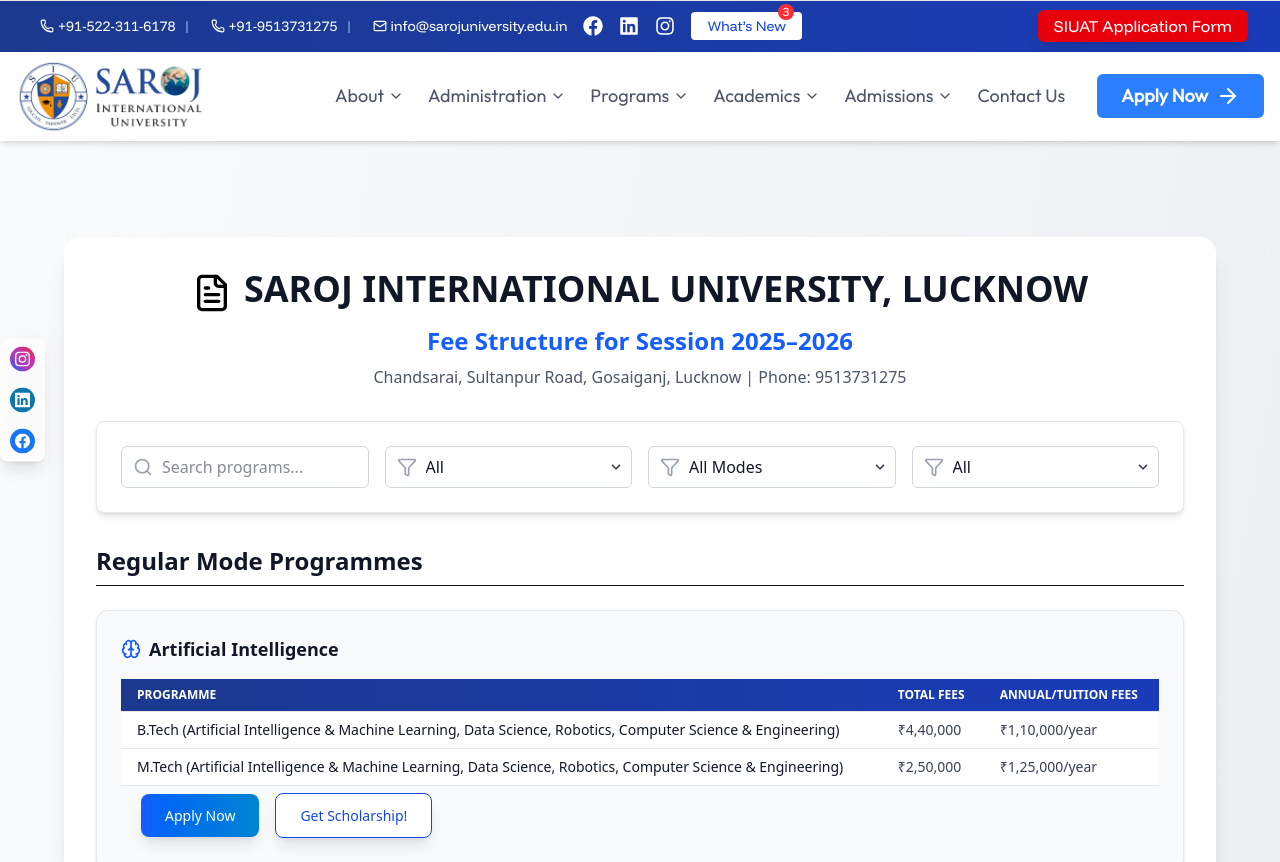
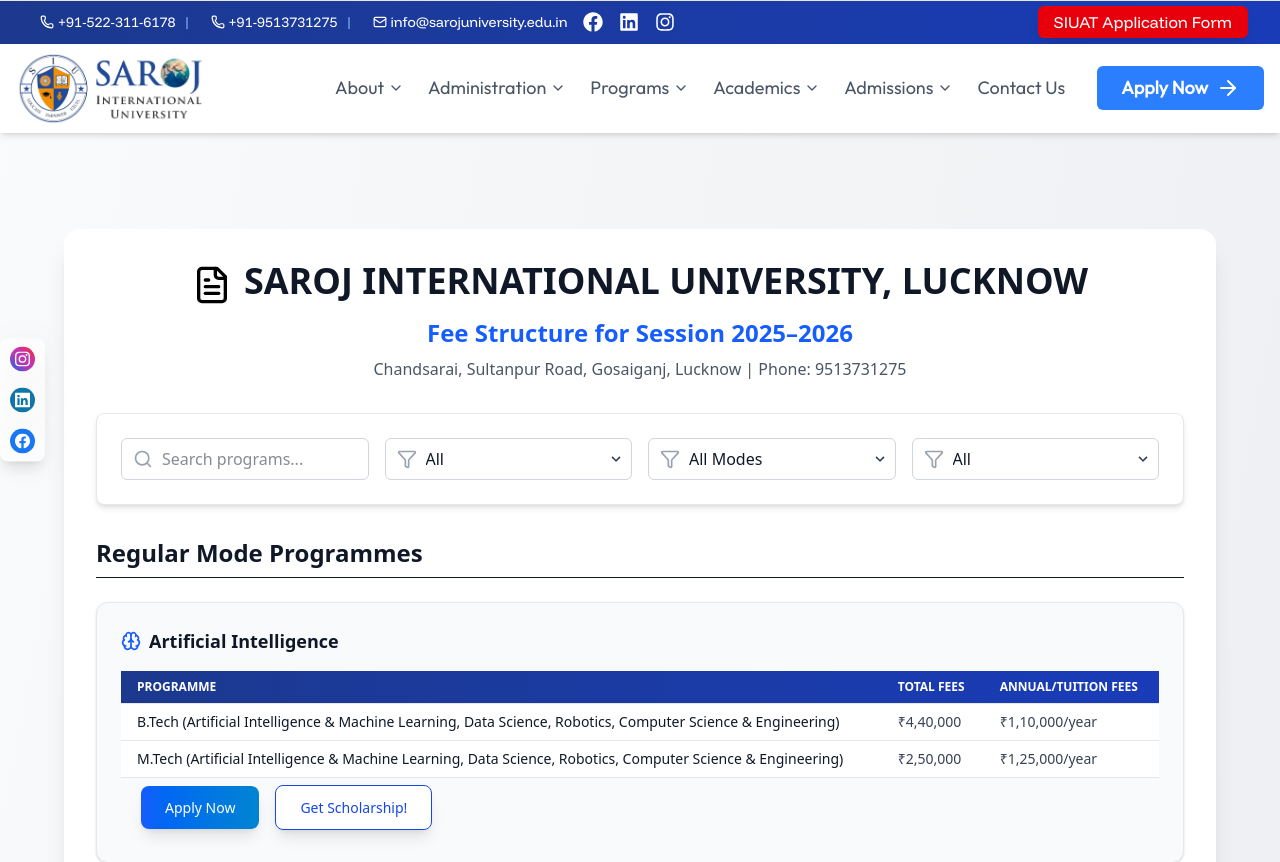
Before and after one commit to DevAyush01/saroj-university, a React (Vite) app: page /admissions/fee-structure in a window 1280 px wide. Shown: the top 862 px of the page. Built offline with nearby package versions, Linux system fonts and the light colour scheme.

Commit message:
BBA course duration changed.

```diff
--- a/package.json
+++ b/package.json
@@ -31,6 +31,7 @@
     "react-pdf": "^9.2.1",
     "react-pdf-viewer": "^0.1.0",
     "react-router-dom": "^7.6.0",
+    "react-swiper": "^0.1.5",
     "react-toastify": "^11.0.5",
     "swiper": "^11.2.8"
   },
--- a/src/components/Topnav.jsx
+++ b/src/components/Topnav.jsx
@@ -64,10 +64,6 @@
 
                         </div>
 
-                       <button class="relative bg-white text-blue-700 px-4 py-1 rounded ">
-  What’s New
-  <sup class="absolute -top-2 right-2 bg-red-500 text-white text-xs w-4 h-4 flex items-center justify-center rounded-full">3</sup>
-</button>
 
 
 
--- a/src/pages/Admission/FeeStructure.jsx
+++ b/src/pages/Admission/FeeStructure.jsx
@@ -66,7 +66,7 @@
         { degree: "B.Pharm", specializations: "Pharmacology, Pharmaceutical Chemistry, Pharmaceutics, Pharmaceutical Analysis, Clinical Pharmacy, Pharmaceutical Biotechnology, Regulatory Affairs", fees: { year1: 100000, year2: 100000, year3: 100000, year4: 100000, total: 400000 } },
         { degree: "D.Pharm", specializations: "General Diploma in Pharmacy", fees: { year1: 100000, year2: 100000, total: 200000 } },
         { degree: "M.Pharm", specializations: "Pharmacology", fees: { year1: 100000, year2: 100000, total: 200000 } },
-        { degree: "M.Pharm", specializations: "Medical Chemistry", fees: { year1: 90000, year2: 90000, total: 180000 } }
+        { degree: "M.Pharm", specializations: "Medical Chemistry", fees: { year1: 100000, year2: 100000, total: 200000 } }
       ]
     },
     {
--- a/src/pages/programs/EntrepreneurshipAndBusiness.jsx
+++ b/src/pages/programs/EntrepreneurshipAndBusiness.jsx
@@ -26,7 +26,7 @@
     {
       id: 'bba-entrepreneurship',
       title: 'BBA in Entrepreneurship',
-      duration: '4 Years',
+      duration: '3 Years',
       level: 'undergraduate', // Added level for filtering
       icon: <FaLightbulb className="text-yellow-500 text-2xl" />,
       description: 'Develop comprehensive business acumen and practical skills to launch and grow successful ventures from ideation to execution.',
```
Also changed, not shown: 2 other files (tests, documents, lock files or other folders).
